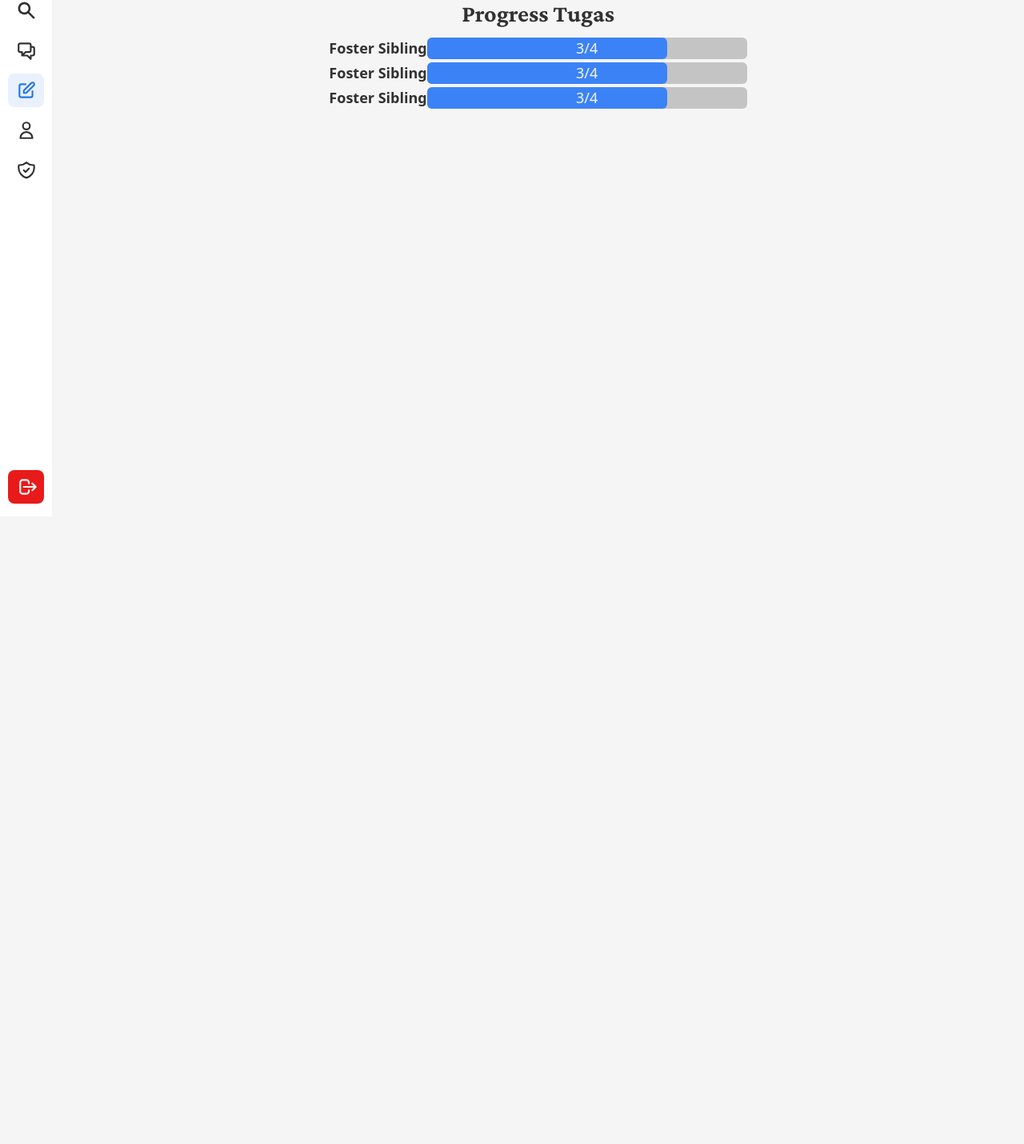
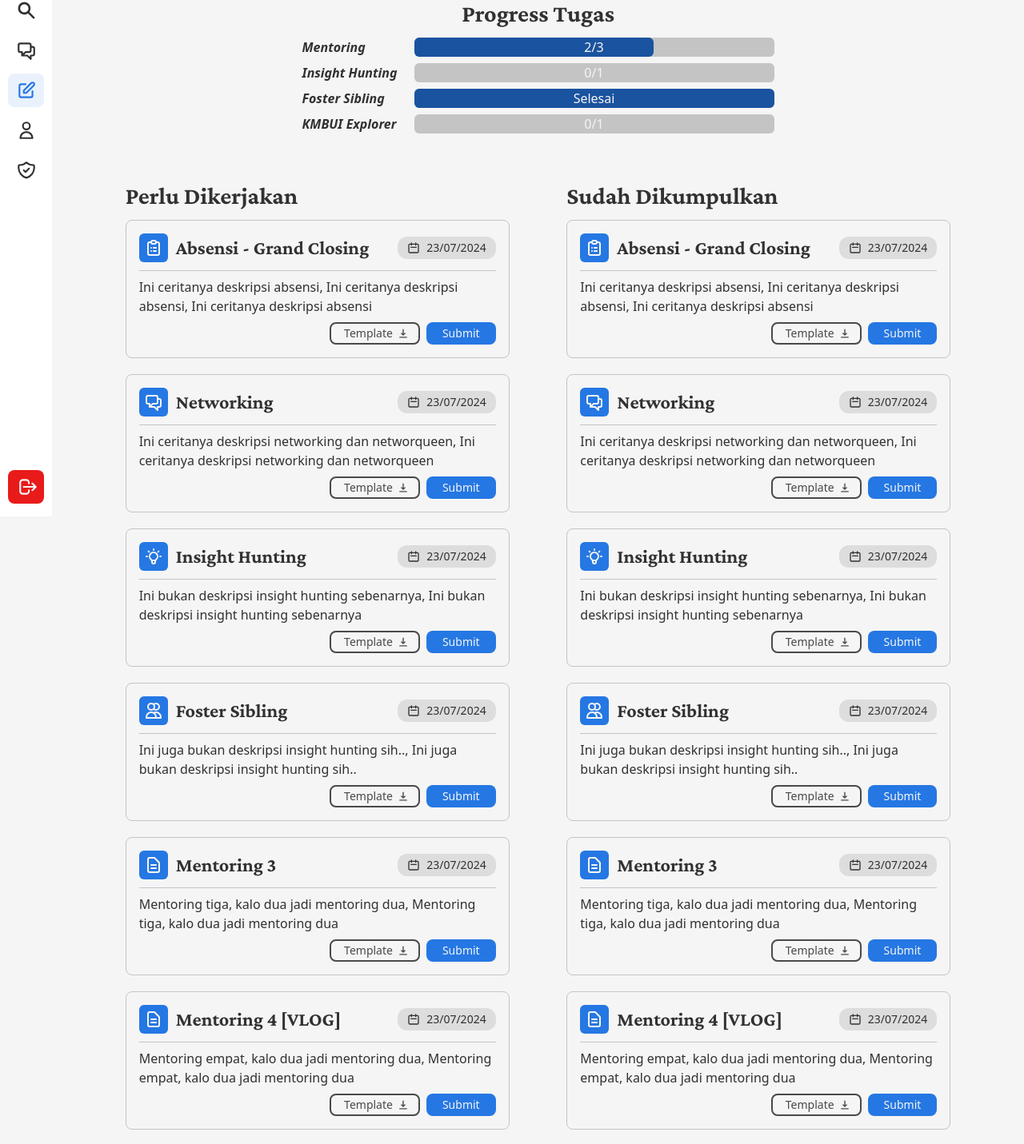
Before and after one commit to ppmb-kmbui/fe-ppmb-2025, a Next.js app: page /tugas in a window 1280 px wide. Shown: the part 154-1585 px from the top of the page at 80% size. Before the commit the page ends 800 px from the top, so only its background shows below. Built offline with nearby package versions, Linux system fonts and the light colour scheme.

Commit message:
feat: implement UI for task card

```diff
--- a/src/app/tugas/page.tsx
+++ b/src/app/tugas/page.tsx
@@ -1,12 +1,97 @@
 "use client"
 
-import { ProgressBar } from "@/components";
+import { ProgressBar, Task } from "@/components";
 import Image from "next/image";
+import { HiOutlineChatAlt2, HiOutlineClipboardList, HiOutlineDocumentText, HiOutlineLightBulb, HiOutlineUsers } from "react-icons/hi";
 
 const TugasPage: React.FC = () => {
+    const DUMMY_DATA_PROGRESS = [
+        {
+            label: "Mentoring",
+            currentProgress: 2,
+            totalProgress: 3
+        },
+        {
+            label: "Insight Hunting",
+            currentProgress: 0,
+            totalProgress: 1
+        },
+        {
+            label: "Foster Sibling",
+            currentProgress: 1,
+            totalProgress: 1
+        },
+        {
+            label: "KMBUI Explorer",
+            currentProgress: 0,
+            totalProgress: 1
+        },
+    ]
+
+    const DUMMY_DATA_TUGAS = [
+        {
+            name: "Absensi - Grand Closing",
+            description: "Ini ceritanya deskripsi absensi, Ini ceritanya deskripsi absensi, Ini ceritanya deskripsi absensi",
+            deadline: "23/07/2024",
+            icon: <HiOutlineClipboardList />,
+            type: "input",
+            // isFinished: false
+        },
+        {
+            name: "Networking",
+            description: "Ini ceritanya deskripsi networking dan networqueen, Ini ceritanya deskripsi networking dan networqueen",
+            deadline: "23/07/2024",
+            icon: <HiOutlineChatAlt2 />,
+            // isFinished: false
+        },
+        {
+            name: "Insight Hunting",
+            description: "Ini bukan deskripsi insight hunting sebenarnya, Ini bukan deskripsi insight hunting sebenarnya",
+            deadline: "23/07/2024",
+            template: "",
+            icon: <HiOutlineLightBulb />,
+            type: "file",
+            // isFinished: false
+        },
+        {
+            name: "Foster Sibling",
+            description: "Ini juga bukan deskripsi insight hunting sih.., Ini juga bukan deskripsi insight hunting sih..",
+            deadline: "23/07/2024",
+            template: "",
+            icon: <HiOutlineUsers />,
+            type: "file",
+            // isFinished: true
+        },
+        {
+            name: "Mentoring 3",
+            description: "Mentoring tiga, kalo dua jadi mentoring dua, Mentoring tiga, kalo dua jadi mentoring dua",
+            deadline: "23/07/2024",
+            icon: <HiOutlineDocumentText />,
+            type: "file",
+            // isFinished: true
+        },
+        {
+            name: "Mentoring 4 [VLOG]",
+            description: "Mentoring empat, kalo dua jadi mentoring dua, Mentoring empat, kalo dua jadi mentoring dua",
+            deadline: "23/07/2024",
+            icon: <HiOutlineDocumentText />,
+            type: "input",
+            // isFinished: true
+        },
+        {
+            name: "Mentoring 4 [PPT]",
+            description: "Mentoring empat, kalo dua jadi mentoring dua, Mentoring empat, kalo dua jadi mentoring dua",
+            deadline: "23/07/2024",
+            template: "",
+            icon: <HiOutlineDocumentText />,
+            type: "file",
+        },
+    ]
+
+
     return (
         <div className="min-h-screen flex flex-col gap-10">
-             <div className="bg-gradient-to-r from-ppmb-blue-600 to-ppmb-blue-400 w-full min-h-[95px] flex justify-between px-[60px] items-center">
+            <div className="bg-gradient-to-r from-ppmb-blue-600 to-ppmb-blue-400 w-full min-h-[95px] flex justify-between px-[60px] items-center">
                 <text className="font-bold text-2xl font-crimson text-ppmb-000">
                     To Do PPMB KMBUI
                 </text>
@@ -22,10 +107,32 @@ const TugasPage: React.FC = () => {
             <div className="flex flex-col items-center gap-3">
                 <text className="font-crimson text-3xl">Progress Tugas</text>
 
-                <div className="flex flex-col gap-1">
-                    <ProgressBar />
-                    <ProgressBar />
-                    <ProgressBar />
+                <div className="flex flex-col gap-2">
+                    {DUMMY_DATA_PROGRESS.map((data, key) => (
+                        <ProgressBar key={key} {...data}/>
+                    ))}
+                </div>
+            </div>
+
+            <div className="flex justify-evenly px-[60px] gap-10 mt-5">
+                <div className="flex flex-col gap-3">
+                    <text className="text-3xl font-crimson">Perlu Dikerjakan</text>
+
+                    <div className="flex flex-col gap-5">
+                        {DUMMY_DATA_TUGAS.map((data, key) => (
+                            <Task {...data}/>
+                        ))}
+                    </div>
+                </div>
+
+                <div className="flex flex-col gap-3">
+                    <text className="text-3xl font-crimson">Sudah Dikumpulkan</text>
+
+                    <div className="flex flex-col gap-5">
+                        {DUMMY_DATA_TUGAS.map((data, key) => (
+                            <Task {...data}/>
+                        ))}
+                    </div>
                 </div>
             </div>
         </div>
--- a/src/components/index.ts
+++ b/src/components/index.ts
@@ -10,3 +10,4 @@ export { Timeline } from './timeline';
 export { Card } from './card';
 
 export { ProgressBar } from './progressBar';
+export { Task } from './task';
--- a/src/components/progressBar/index.tsx
+++ b/src/components/progressBar/index.tsx
@@ -1,20 +1,28 @@
-export const ProgressBar: React.FC = () => {
+interface ProgressBarProps {
+    label: string
+    currentProgress: number
+    totalProgress: number
+}
+
+export const ProgressBar: React.FC<ProgressBarProps> = ({
+    label, currentProgress, totalProgress
+}) => {
     const progress = 75
 
     return (
-        <div className="flex flex-row text-[18px] leading-[1.5]">
-            <div className="min-w-[120px]">
-                <text className="font-semibold">Foster Sibling</text>
+        <div className="flex flex-row leading-[1.5]">
+            <div className="min-w-[140px]">
+                <text className="font-semibold italic">{label}</text>
             </div>
 
-            <div className="rounded-md min-w-[400px] bg-ppmb-200 relative">
+            <div className="rounded-md min-w-[450px] bg-ppmb-200 relative items-center flex">
                 <div className="absolute inset-0 flex items-center justify-center z-10">
-                <text className="text-ppmb-000 font-medium rounded-md">3/4</text>
-            </div>
+                    <text className="text-ppmb-000 font-medium rounded-md text-[16px]">{currentProgress/totalProgress == 1 ? "Selesai" : `${currentProgress}/${totalProgress}`}</text>
+                </div>
 
             <div
-                className="absolute top-0 left-0 bg-blue-500 h-full rounded-md z-0"
-                style={{ width: `${progress}%` }}
+                className="absolute top-0 left-0 bg-ppmb-blue-600 h-full rounded-md z-0"
+                style={{ width: `${(currentProgress/totalProgress)*100}%` }}
             />
         </div>
         </div>
--- /dev/null
+++ b/src/components/task/index.tsx
@@ -0,0 +1,62 @@
+import { HiDownload, HiLink, HiOutlineAcademicCap, HiOutlineCalendar, HiOutlineFolderOpen } from "react-icons/hi"
+
+interface TaskProps {
+    name: string
+    description: string
+    deadline: string
+    icon: React.ReactNode
+    type?: string
+}
+
+export const Task: React.FC<TaskProps> = ({
+    name, description, deadline, icon, type
+}) => {
+    return (
+        <div className="flex flex-col p-4 border-[1px] border-ppmb-200 w-[480px] rounded-lg gap-2">
+            <div className="flex flex-row items-center justify-between ">
+                <div className="flex flex-row gap-[10px] items-center">
+                    <div className="flex p-[6px] bg-ppmb-blue-500 rounded-md text-[24px] text-ppmb-000">
+                        {icon}
+                    </div>
+                    <text className="font-crimson text-2xl">{name}</text>
+                </div>
+
+                <div className="rounded-xl bg-ppmb-100 text-ppmb-800 px-3 gap-2 pr-3 flex flex-row text-sm py-1 items-center">
+                    <HiOutlineCalendar size={16}/>
+                    <text className="font-medium">{deadline}</text>
+                </div>
+            </div>
+
+            <div className="min-h-[1px] bg-ppmb-200 mt-[2px]"/>
+
+            <div className="flex">
+                <text>{description}</text>
+            </div>
+
+            <div className="flex justify-end gap-2">
+                <button className="border-ppmb-700 font-medium border-[2px] flex gap-[6px] items-center text-ppmb-700 px-3 pl-[16px] py-[2px] text-sm rounded-lg">
+                    <text>Template</text>
+                    <HiDownload />
+                </button>
+
+                {/* <button className="border-ppmb-700 font-medium border-[2px] flex gap-[6px] items-center text-ppmb-700 px-3 pr-[16px] py-[2px] text-sm rounded-lg">
+                    <HiOutlineFolderOpen size={20}/>
+                    <text>Cek File</text>
+                </button> */}
+
+                {/* <button className="border-ppmb-700 font-medium border-[2px] flex gap-[6px] items-center text-ppmb-700 px-3 pr-[16px] py-[2px] text-sm rounded-lg">
+                    <HiLink size={18} />
+                    <text>Cek Link</text>
+                </button> */}
+
+                <button className="bg-ppmb-blue-500 flex gap-2 items-center text-ppmb-000 px-5 py-[2px] min-w-[80px] justify-center text-sm rounded-lg">
+                    <text>Submit</text>
+                </button>
+
+                {/* <button className="bg-ppmb-success flex gap-2 items-center text-ppmb-000 px-5 py-[2px] min-w-[80px] justify-center text-sm rounded-lg">
+                    <text>Edit</text>
+                </button> */}
+           </div>
+        </div>
+    )
+}
```
